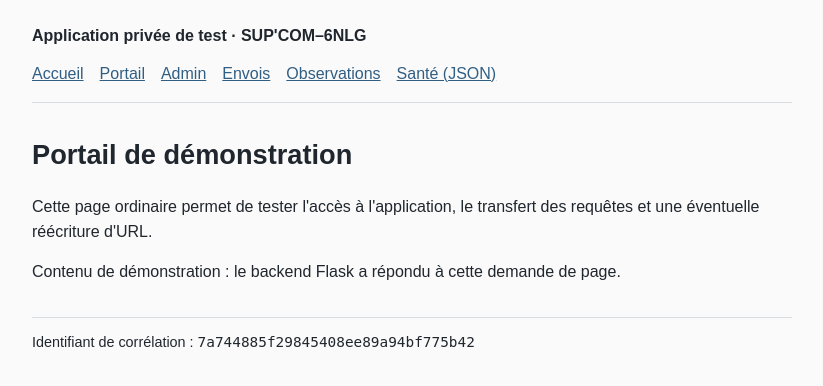
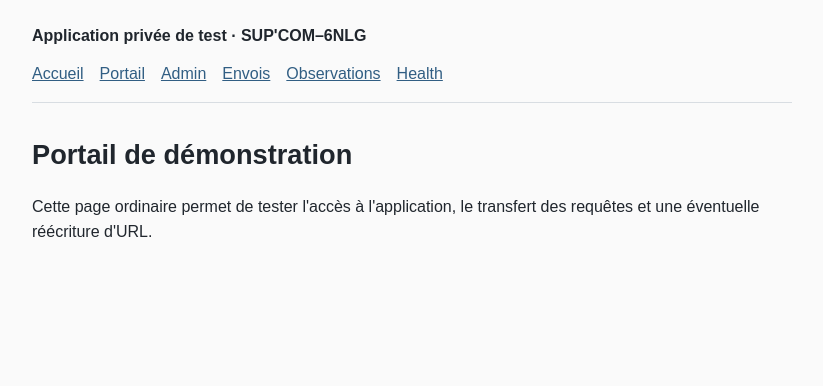
Before and after one commit to yassin5ee/test-application-python, a Flask app: page /portal in a window 1280 px wide. Shown: the top 386 px of the page, without its empty margins (228-1051 px from the left). Run offline with Flask 3, Linux system fonts and the light colour scheme.

Commit message:
Some Fixes

```diff
--- a/templates/base.html
+++ b/templates/base.html
@@ -15,12 +15,11 @@
       <a href="{{ url_for('admin') }}">Admin</a>
       <a href="{{ url_for('upload') }}">Envois</a>
       <a href="{{ url_for('observations') }}">Observations</a>
-      <a href="{{ url_for('health') }}">Santé (JSON)</a>
+      <a href="{{ url_for('health') }}">Health</a>
     </nav>
   </header>
   <main>
     {% block content %}{% endblock %}
-    <p class="request-id">Identifiant de corrélation : <code>{{ g.request_id }}</code></p>
   </main>
 </body>
 </html>
--- a/templates/portal.html
+++ b/templates/portal.html
@@ -3,5 +3,4 @@
 {% block content %}
 <h1>Portail de démonstration</h1>
 <p>Cette page ordinaire permet de tester l'accès à l'application, le transfert des requêtes et une éventuelle réécriture d'URL.</p>
-<p>Contenu de démonstration : le backend Flask a répondu à cette demande de page.</p>
 {% endblock %}
--- a/templates/upload.html
+++ b/templates/upload.html
@@ -16,7 +16,7 @@
   <p>Utilisez uniquement des données fictives pour les futurs essais DLP.</p>
   <form action="{{ url_for('upload_text') }}" method="post">
     <label for="text">Texte de test</label>
-    <textarea id="text" name="text" rows="4" maxlength="10000">CONFIDENTIEL-6NLG-TEST</textarea>
+    <textarea id="text" name="text" rows="4" maxlength="10000"></textarea>
     <button type="submit">Envoyer le texte</button>
   </form>
 </section>
```
